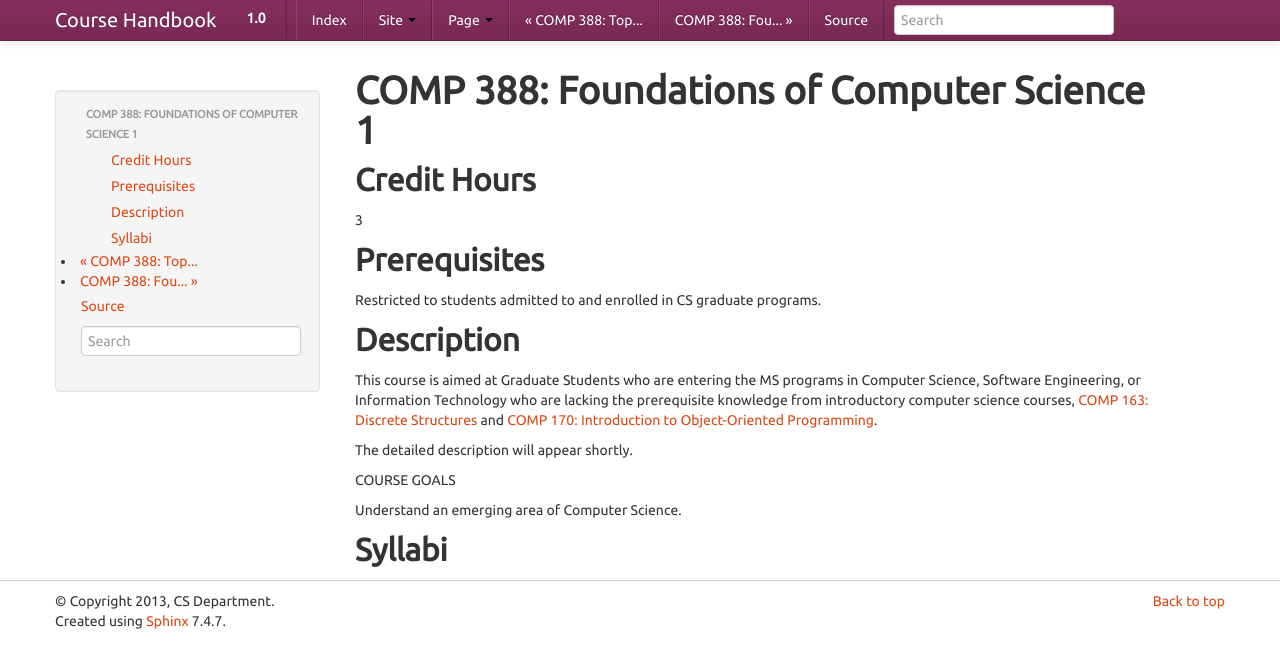
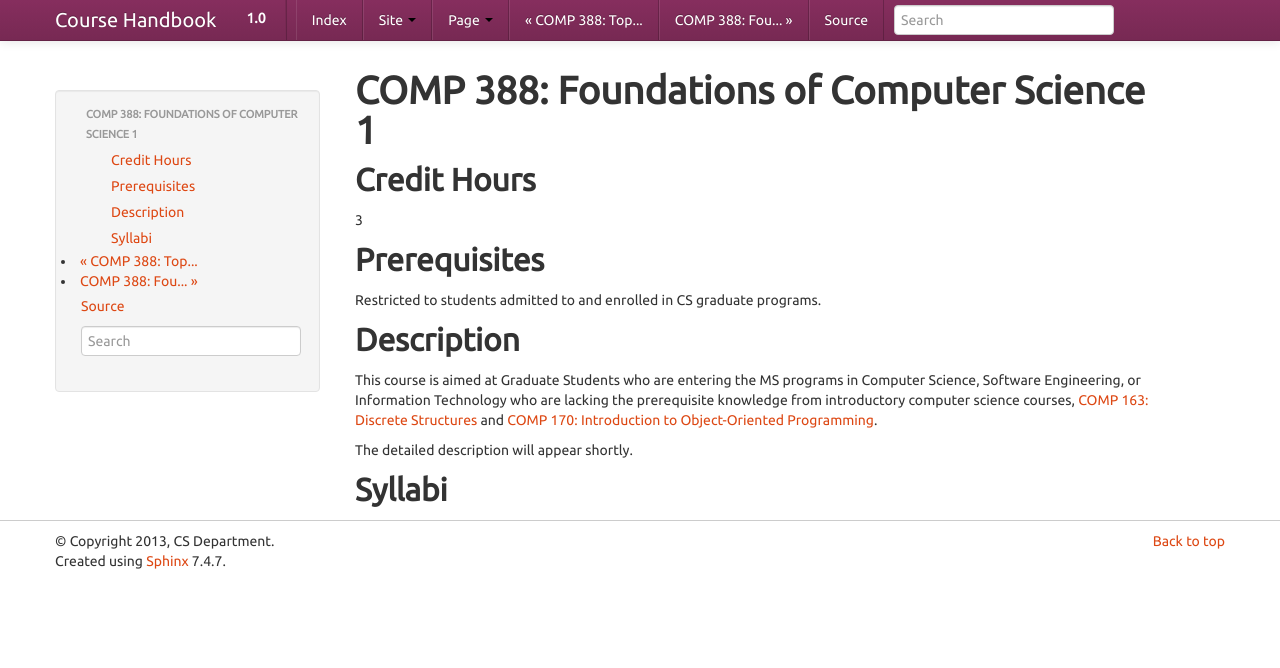
Before and after one commit to kyang5/coursedescriptions, a Sphinx documentation site: the page built from source/comp388fcs1.rst, in a window 1280 px wide. Shown: the top 668 px of the page. Built offline with Sphinx 7.4.7, drawn with Linux system fonts in a browser that asks for light colours.

Commit message:
need more info for 388 and foundations, fixed up a little

```diff
--- a/source/comp388fcs1.rst
+++ b/source/comp388fcs1.rst
@@ -14,7 +14,6 @@ Restricted to students admitted to and enrolled in CS graduate programs.
 Description
 --------------------
 
-
 This course is aimed at Graduate Students who are entering the MS
 programs in Computer Science, Software Engineering, or Information
 Technology who are lacking the prerequisite knowledge from introductory
@@ -22,9 +21,5 @@ computer science courses, :doc:`comp163` and :doc:`comp170`.
 
 The detailed description will appear shortly.
 
-COURSE GOALS
-
-Understand an emerging area of Computer Science.
-
 Syllabi
 ---------------------
--- a/source/comp388fcs2.rst
+++ b/source/comp388fcs2.rst
@@ -17,8 +17,9 @@ Description
 This course is aimed at Graduate Students who are entering the MS
 programs in Computer Science, Software Engineering, or Information
 Technology who are lacking the prerequisite knowledge from introductory
-computer science courses, :doc:`comp264` and :doc:`comp271`. The
-detailed description will appear shortly.
+computer science courses, :doc:`comp264` and :doc:`comp271`.
+
+The detailed description will appear shortly.
 
 Syllabi
 ---------------------
```
